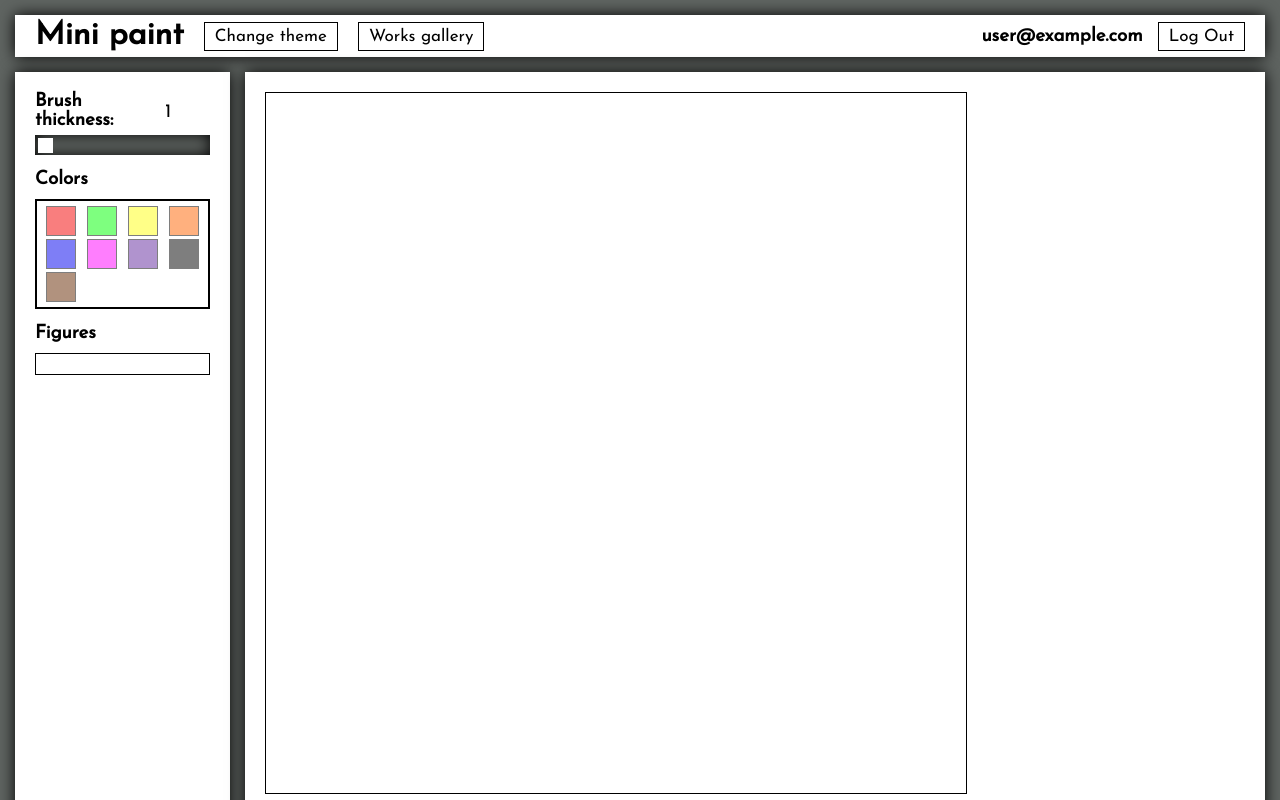
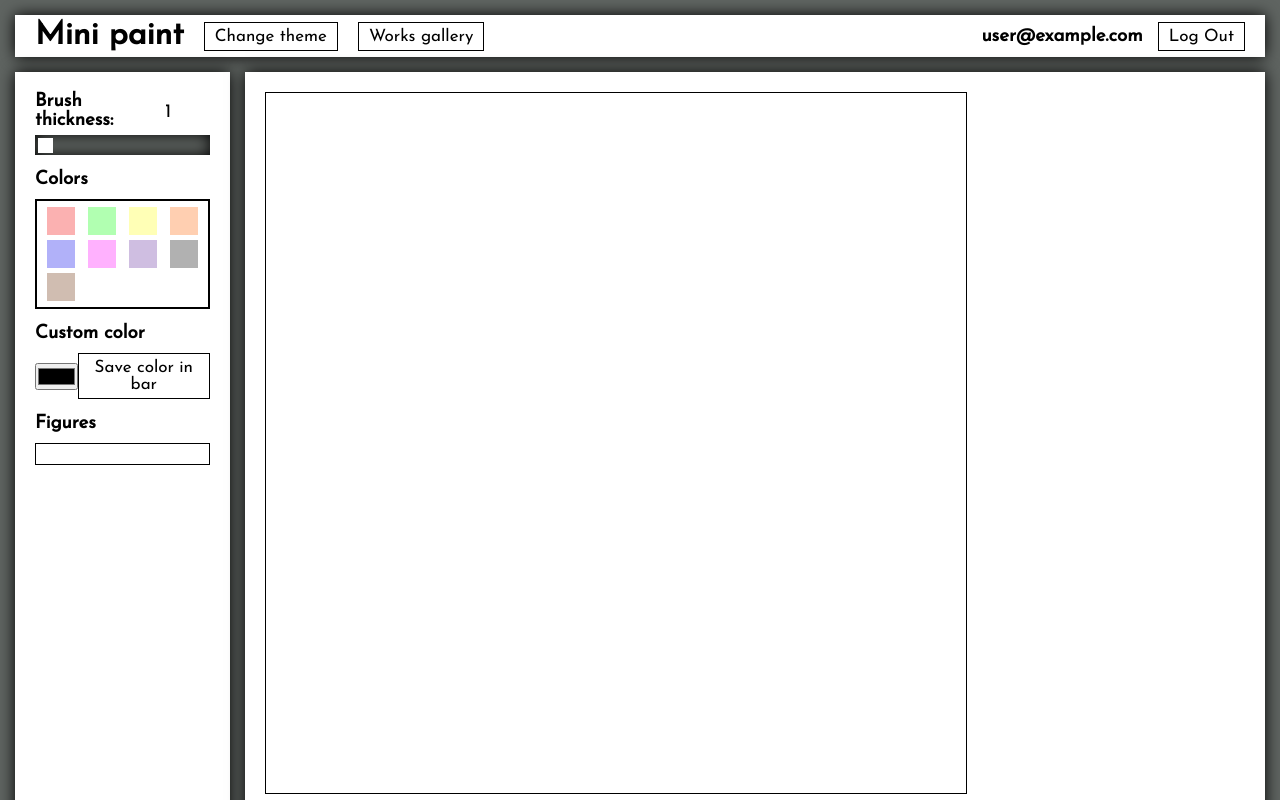
Before and after one commit to kirpichev228/mini-paint, a Vue app in the folder mini-paint/: page / in a window 1280 px wide. Built offline with nearby package versions, Linux system fonts and the light colour scheme; no server answers; sample sign-in values are in the browser's storage.

Commit message:
JST-694 implementcustom color pick and save

```diff
--- a/mini-paint/src/components/ColorsBar.vue
+++ b/mini-paint/src/components/ColorsBar.vue
@@ -46,16 +46,18 @@ const setColor = (color: string) => {
 .color-item {
   width: 30px;
   height: 30px;
-  border: 1px solid var(--color-secondary);
   cursor: pointer;
-  opacity: 0.5;
+  opacity: 0.3;
+  border: 1px solid var(--color-primary);
 }
 
 .color-item:hover {
+  border: 1px solid var(--color-secondary);
   opacity: 1;
 }
 
 .active {
   opacity: 1;
+  border: 1px solid var(--color-secondary);
 }
 </style>
--- a/mini-paint/src/components/NavBar.vue
+++ b/mini-paint/src/components/NavBar.vue
@@ -2,11 +2,7 @@
   <header>
     <div class="logo">
       <h1>Mini paint</h1>
-      <ButtonSample
-        @click="modalStatus = !modalStatus"
-      >
-        Change theme
-      </ButtonSample>
+      <ButtonSample @click="modalStatus = !modalStatus"> Change theme </ButtonSample>
       <Transition name="modal">
         <ThemeModal v-if="modalStatus" />
       </Transition>
--- a/mini-paint/src/components/SideBar.vue
+++ b/mini-paint/src/components/SideBar.vue
@@ -2,6 +2,7 @@
   <aside>
     <BrushRange />
     <ColorsBar />
+    <CustomColor />
     <FiguresBar />
   </aside>
 </template>
@@ -10,6 +11,7 @@
 import ColorsBar from '@/components/ColorsBar.vue'
 import FiguresBar from '@/components/FiguresBar.vue'
 import BrushRange from '@/components/UI/BrushRange.vue'
+import CustomColor from './UI/CustomColor.vue'
 </script>
 
 <style scoped>
--- /dev/null
+++ b/mini-paint/src/components/UI/CustomColor.vue
@@ -0,0 +1,43 @@
+<template>
+  <div class="custom-wrapper">
+    <h3>Custom color</h3>
+    <div class="custom-container">
+      <input type="color" v-model="customColor" @change="setCustomColor" />
+      <ButtonSample @click="saveCustomColor"> Save color in bar </ButtonSample>
+    </div>
+  </div>
+</template>
+
+<script setup lang="ts">
+import { ref } from 'vue'
+import { useCanvasStore } from '@/stores/canvasStore'
+import ButtonSample from './ButtonSample.vue'
+
+const canvasStore = useCanvasStore()
+
+const customColor = ref('#000000')
+
+const setCustomColor = (event: Event) => {
+  const target = event.target as HTMLInputElement
+  canvasStore.setPickedColor(target.value)
+}
+
+const saveCustomColor = () => {
+  canvasStore.addColors(customColor.value)
+}
+</script>
+
+<style scoped>
+.custom-wrapper {
+  display: flex;
+  flex-direction: column;
+  gap: 10px;
+  width: 100%;
+}
+
+.custom-container {
+  display: flex;
+  align-items: center;
+  justify-content: space-between;
+}
+</style>
--- a/mini-paint/src/stores/canvasStore.ts
+++ b/mini-paint/src/stores/canvasStore.ts
@@ -26,6 +26,18 @@ export const useCanvasStore = defineStore('canvasStore', () => {
   function setBrushThikness(value: string) {
     brushThickness.value = value
   }
+  function addColors(color: string) {
+    if (!colors.value.includes(color)) {
+      colors.value.push(color)
+    }
+  }
 
-  return { getColors, getPickedColor, getBrushThickness, setPickedColor, setBrushThikness }
+  return {
+    getColors,
+    getPickedColor,
+    getBrushThickness,
+    addColors,
+    setPickedColor,
+    setBrushThikness
+  }
 })
```
Also changed, not shown: mini-paint/src/components/CanvasComponent.vue (+8 -1 lines).
